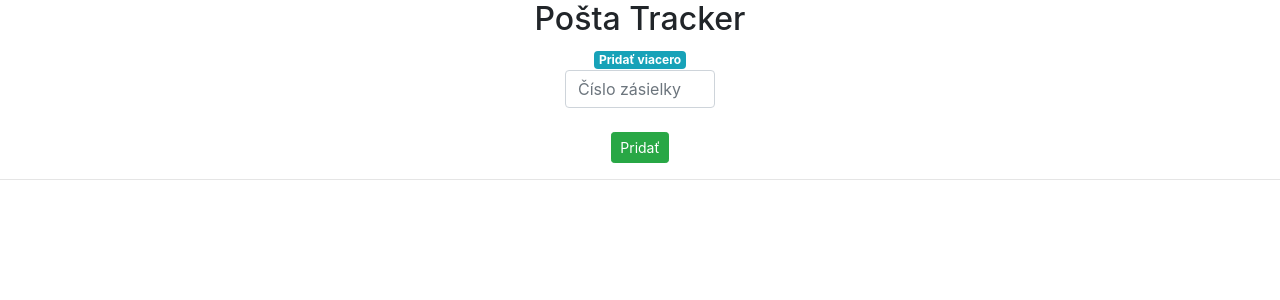
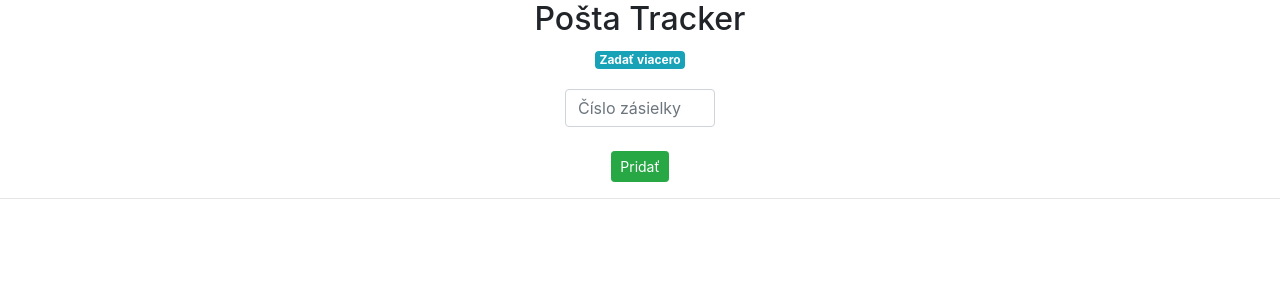
Before and after one commit to johnathan-codes/posta-tracker, a React (Create React App) app: page / in a window 1280 px wide. Shown: the top 300 px of the page. Built offline with nearby package versions, Linux system fonts and the light colour scheme.

Commit message:
spacing and text change

```diff
--- a/src/App.js
+++ b/src/App.js
@@ -97,8 +97,8 @@ export default class App extends Component {
     return (
       <div className="App" style={{ textAlign: '-webkit-center' }}>
         <h2>Pošta Tracker</h2>
-        <Badge onClick={this.toggle} href="#" color="info">
-          {checked ? 'Pridať jednotlivo' : 'Pridať viacero'}
+        <Badge onClick={this.toggle} href="#" color="info" style={{ marginBottom: "20px"}}>
+          {checked ? 'Zadávať po jednom' : 'Zadať viacero'}
         </Badge>
         <Form onSubmit={this.addPackageNumber}>
           {errorLength && <Alert color="danger">{errorLength}</Alert>}
```
